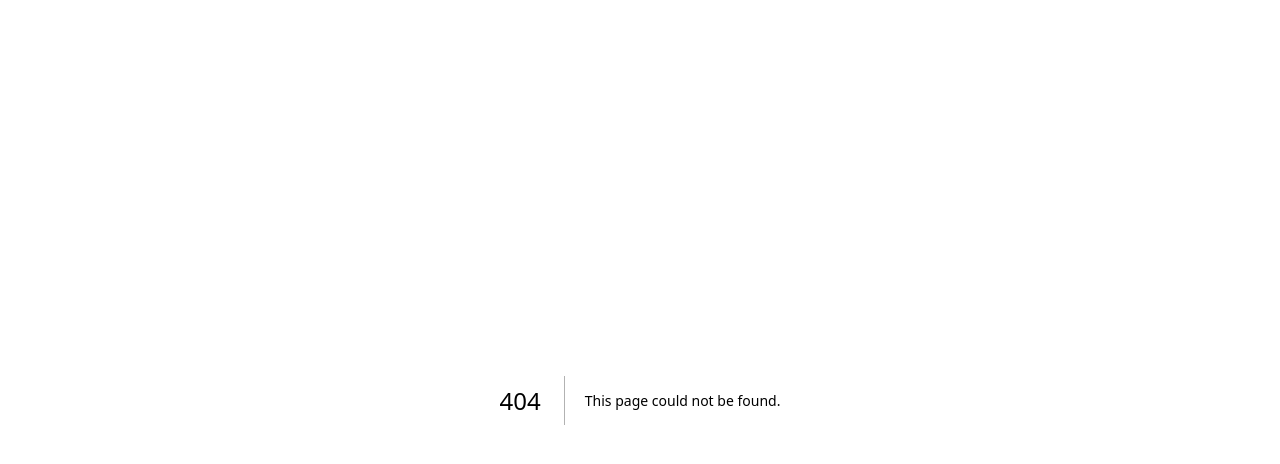
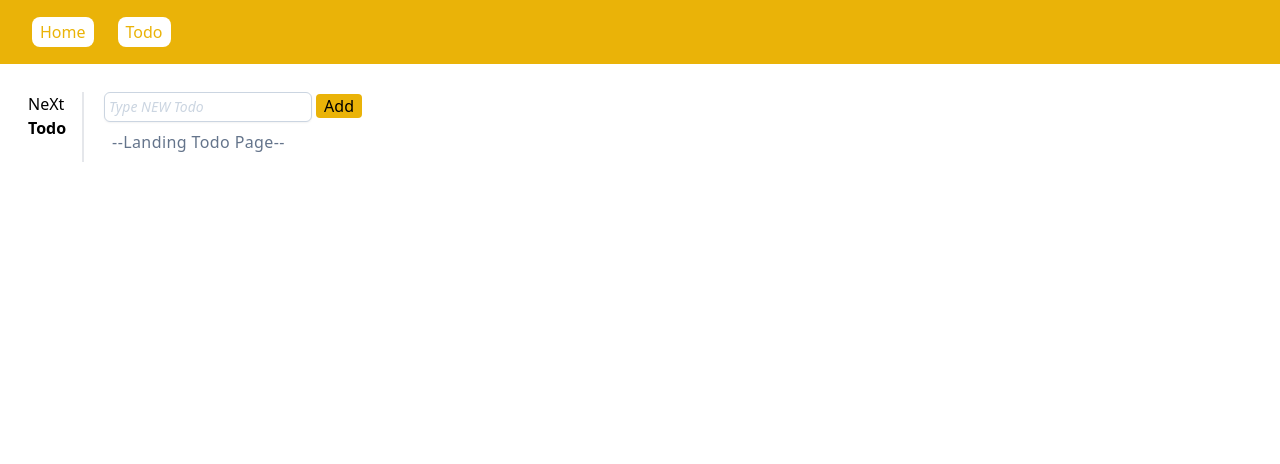
Before and after one commit to MianAnwar/Next-Todo-App, a Next.js app: page /todo in a window 1280 px wide. Before the commit this address had no page. Shown: the top 464 px of the page. Built offline with nearby package versions, Linux system fonts and the light colour scheme.

Commit message:
tailwind css library added, Todo component setup

```diff
--- a/package.json
+++ b/package.json
@@ -19,5 +19,10 @@
     "react": "18.2.0",
     "react-dom": "18.2.0",
     "typescript": "4.9.4"
+  },
+  "devDependencies": {
+    "autoprefixer": "^10.4.13",
+    "postcss": "^8.4.21",
+    "tailwindcss": "^3.2.4"
   }
 }
--- /dev/null
+++ b/postcss.config.js
@@ -0,0 +1,6 @@
+module.exports = {
+  plugins: {
+    tailwindcss: {},
+    autoprefixer: {},
+  },
+}
--- /dev/null
+++ b/src/app/Header.tsx
@@ -0,0 +1,10 @@
+import Link from "next/link";
+
+export default function Header() {
+  return (
+    <header className="p-5 bg-yellow-500">
+      <Link href="/" className="px-2 py-1 bg-white text-yellow-500 rounded-lg m-3">Home</Link>
+      <Link href="/todo" className="px-2 py-1 bg-white text-yellow-500 rounded-lg m-3">Todo</Link>
+    </header>
+  );
+}
--- a/src/app/globals.css
+++ b/src/app/globals.css
@@ -1,107 +1,3 @@
-:root {
-  --max-width: 1100px;
-  --border-radius: 12px;
-  --font-mono: ui-monospace, Menlo, Monaco, 'Cascadia Mono', 'Segoe UI Mono',
-    'Roboto Mono', 'Oxygen Mono', 'Ubuntu Monospace', 'Source Code Pro',
-    'Fira Mono', 'Droid Sans Mono', 'Courier New', monospace;
-
-  --foreground-rgb: 0, 0, 0;
-  --background-start-rgb: 214, 219, 220;
-  --background-end-rgb: 255, 255, 255;
-
-  --primary-glow: conic-gradient(
-    from 180deg at 50% 50%,
-    #16abff33 0deg,
-    #0885ff33 55deg,
-    #54d6ff33 120deg,
-    #0071ff33 160deg,
-    transparent 360deg
-  );
-  --secondary-glow: radial-gradient(
-    rgba(255, 255, 255, 1),
-    rgba(255, 255, 255, 0)
-  );
-
-  --tile-start-rgb: 239, 245, 249;
-  --tile-end-rgb: 228, 232, 233;
-  --tile-border: conic-gradient(
-    #00000080,
-    #00000040,
-    #00000030,
-    #00000020,
-    #00000010,
-    #00000010,
-    #00000080
-  );
-
-  --callout-rgb: 238, 240, 241;
-  --callout-border-rgb: 172, 175, 176;
-  --card-rgb: 180, 185, 188;
-  --card-border-rgb: 131, 134, 135;
-}
-
-@media (prefers-color-scheme: dark) {
-  :root {
-    --foreground-rgb: 255, 255, 255;
-    --background-start-rgb: 0, 0, 0;
-    --background-end-rgb: 0, 0, 0;
-
-    --primary-glow: radial-gradient(rgba(1, 65, 255, 0.4), rgba(1, 65, 255, 0));
-    --secondary-glow: linear-gradient(
-      to bottom right,
-      rgba(1, 65, 255, 0),
-      rgba(1, 65, 255, 0),
-      rgba(1, 65, 255, 0.3)
-    );
-
-    --tile-start-rgb: 2, 13, 46;
-    --tile-end-rgb: 2, 5, 19;
-    --tile-border: conic-gradient(
-      #ffffff80,
-      #ffffff40,
-      #ffffff30,
-      #ffffff20,
-      #ffffff10,
-      #ffffff10,
-      #ffffff80
-    );
-
-    --callout-rgb: 20, 20, 20;
-    --callout-border-rgb: 108, 108, 108;
-    --card-rgb: 100, 100, 100;
-    --card-border-rgb: 200, 200, 200;
-  }
-}
-
-* {
-  box-sizing: border-box;
-  padding: 0;
-  margin: 0;
-}
-
-html,
-body {
-  max-width: 100vw;
-  overflow-x: hidden;
-}
-
-body {
-  color: rgb(var(--foreground-rgb));
-  background: linear-gradient(
-      to bottom,
-      transparent,
-      rgb(var(--background-end-rgb))
-    )
-    rgb(var(--background-start-rgb));
-}
-
-a {
-  color: inherit;
-  text-decoration: none;
-}
-
-@media (prefers-color-scheme: dark) {
-  html {
-    color-scheme: dark;
-  }
-}
+@tailwind base;
+@tailwind components;
+@tailwind utilities;
--- a/src/app/head.tsx
+++ b/src/app/head.tsx
@@ -1,7 +1,7 @@
 export default function Head() {
   return (
     <>
-      <title>Create Next App</title>
+      <title>NeXt TODO</title>
       <meta content="width=device-width, initial-scale=1" name="viewport" />
       <meta name="description" content="Generated by create next app" />
       <link rel="icon" href="/favicon.ico" />
--- a/src/app/layout.tsx
+++ b/src/app/layout.tsx
@@ -1,18 +1,18 @@
-import './globals.css'
+import './globals.css';
+import Header from './Header';
 
-export default function RootLayout({
-  children,
-}: {
-  children: React.ReactNode
-}) {
+export default function RootLayout(
+  { children }: { children: React.ReactNode }
+) {
   return (
     <html lang="en">
-      {/*
-        <head /> will contain the components returned by the nearest parent
-        head.tsx. Find out more at https://beta.nextjs.org/docs/api-reference/file-conventions/head
-      */}
       <head />
-      <body>{children}</body>
+      <body>
+        <Header />
+        <div className="p-2">
+          {children}
+        </div>
+      </body>
     </html>
   )
 }
--- a/src/app/page.tsx
+++ b/src/app/page.tsx
@@ -1,91 +1,8 @@
-import Image from 'next/image'
-import { Inter } from '@next/font/google'
-import styles from './page.module.css'
-
-const inter = Inter({ subsets: ['latin'] })
-
 export default function Home() {
   return (
-    <main className={styles.main}>
-      <div className={styles.description}>
-        <p>
-          Get started by editing&nbsp;
-          <code className={styles.code}>app/page.tsx</code>
-        </p>
-        <div>
-          <a
-            href="https://vercel.com?utm_source=create-next-app&utm_medium=appdir-template&utm_campaign=create-next-app"
-            target="_blank"
-            rel="noopener noreferrer"
-          >
-            By{' '}
-            <Image
-              src="/vercel.svg"
-              alt="Vercel Logo"
-              className={styles.vercelLogo}
-              width={100}
-              height={24}
-              priority
-            />
-          </a>
-        </div>
-      </div>
-
-      <div className={styles.center}>
-        <Image
-          className={styles.logo}
-          src="/next.svg"
-          alt="Next.js Logo"
-          width={180}
-          height={37}
-          priority
-        />
-        <div className={styles.thirteen}>
-          <Image src="/thirteen.svg" alt="13" width={40} height={31} priority />
-        </div>
-      </div>
-
-      <div className={styles.grid}>
-        <a
-          href="https://beta.nextjs.org/docs?utm_source=create-next-app&utm_medium=appdir-template&utm_campaign=create-next-app"
-          className={styles.card}
-          target="_blank"
-          rel="noopener noreferrer"
-        >
-          <h2 className={inter.className}>
-            Docs <span>-&gt;</span>
-          </h2>
-          <p className={inter.className}>
-            Find in-depth information about Next.js features and API.
-          </p>
-        </a>
-
-        <a
-          href="https://vercel.com/templates?framework=next.js&utm_source=create-next-app&utm_medium=appdir-template&utm_campaign=create-next-app"
-          className={styles.card}
-          target="_blank"
-          rel="noopener noreferrer"
-        >
-          <h2 className={inter.className}>
-            Templates <span>-&gt;</span>
-          </h2>
-          <p className={inter.className}>Explore the Next.js 13 playground.</p>
-        </a>
-
-        <a
-          href="https://vercel.com/new?utm_source=create-next-app&utm_medium=appdir-template&utm_campaign=create-next-app"
-          className={styles.card}
-          target="_blank"
-          rel="noopener noreferrer"
-        >
-          <h2 className={inter.className}>
-            Deploy <span>-&gt;</span>
-          </h2>
-          <p className={inter.className}>
-            Instantly deploy your Next.js site to a shareable URL with Vercel.
-          </p>
-        </a>
-      </div>
-    </main>
+    <div>
+      <p>You will find here the list of the projects assignments in action.
+        Use the buttons shown in header to navigate to particular project.</p>
+    </div>
   )
 }
--- /dev/null
+++ b/src/app/todo/add-new-todo.tsx
@@ -0,0 +1,29 @@
+'use client'
+
+import { FormEvent, useState } from "react";
+
+export default function AddNewTodo() {
+  const [newTodo, setNewTodo] = useState("");
+
+  const addNewTodo = (e: FormEvent<HTMLFormElement>) => {
+    debugger
+    e.preventDefault();
+    setNewTodo("");
+  };
+
+  return (
+    <form onSubmit={addNewTodo}>
+      <input
+        type="text"
+        value={newTodo}
+        onChange={(e) => setNewTodo(e.target.value)}
+        className="
+            placeholder:italic placeholder:text-slate-300
+            bg-white border border-slate-300 rounded-md py-1 pl-1
+            shadow-sm sm:text-sm"
+        placeholder="Type NEW Todo"
+      />
+      <button className="ml-1 rounded px-2 bg-yellow-500">Add</button>
+    </form>
+  );
+}
--- /dev/null
+++ b/src/app/todo/layout.tsx
@@ -0,0 +1,19 @@
+import React from "react";
+import AddNewTodo from './add-new-todo';
+
+export default function RootLayout(
+  { children }: { children: React.ReactNode }
+) {
+  return (
+    <main className="flex space-x-4 divide-x-2 p-5">
+      <div>
+        <h2>NeXt <br /> <b>Todo</b> <br /> </h2>
+      </div>
+
+      <div className="flex-1 pl-5">
+        <AddNewTodo />
+        <div>{children}</div>
+      </div>
+    </main>
+  )
+}
--- /dev/null
+++ b/src/app/todo/page.tsx
@@ -0,0 +1,7 @@
+export default function Todo() {
+  return (
+    <div className="m-2 text-slate-500 tracking-wide">
+      --Landing Todo Page--
+    </div>
+  );
+}
--- /dev/null
+++ b/tailwind.config.js
@@ -0,0 +1,10 @@
+/** @type {import('tailwindcss').Config} */
+module.exports = {
+  content: [
+    "./src/**/*.{js,ts,jsx,tsx}",
+  ],
+  theme: {
+    extend: {},
+  },
+  plugins: [],
+}
```
Also changed, not shown: 1 other file (tests, documents, lock files or other folders).
